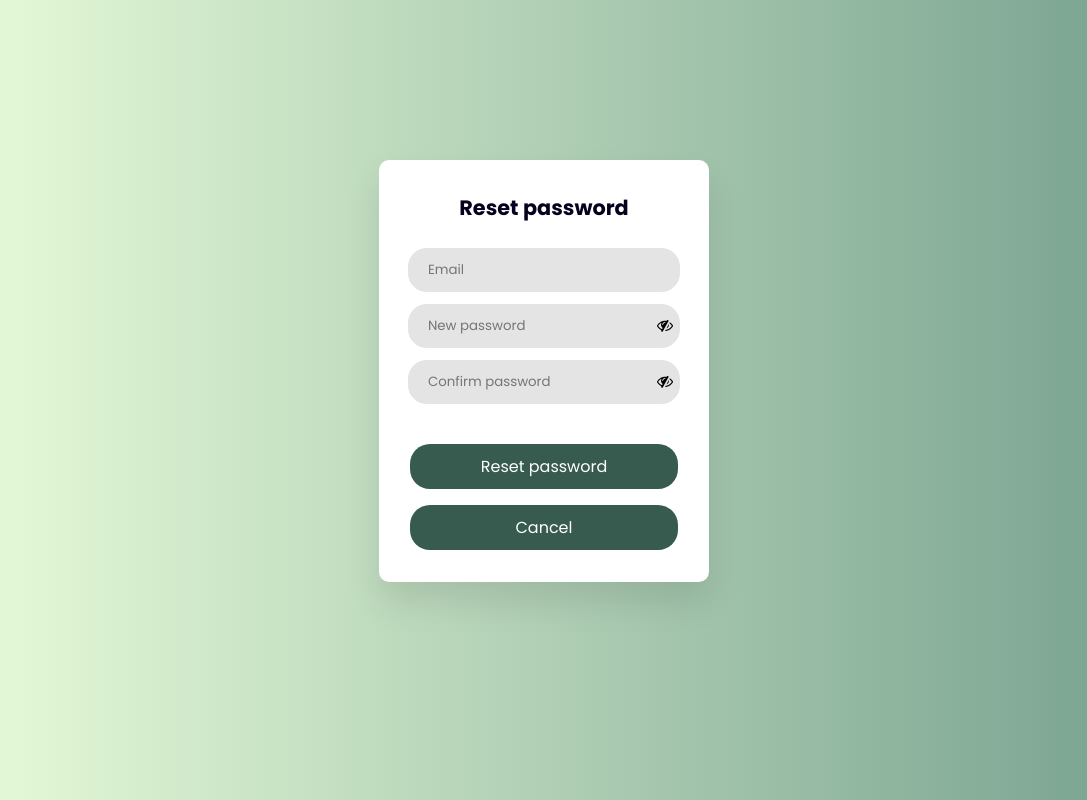
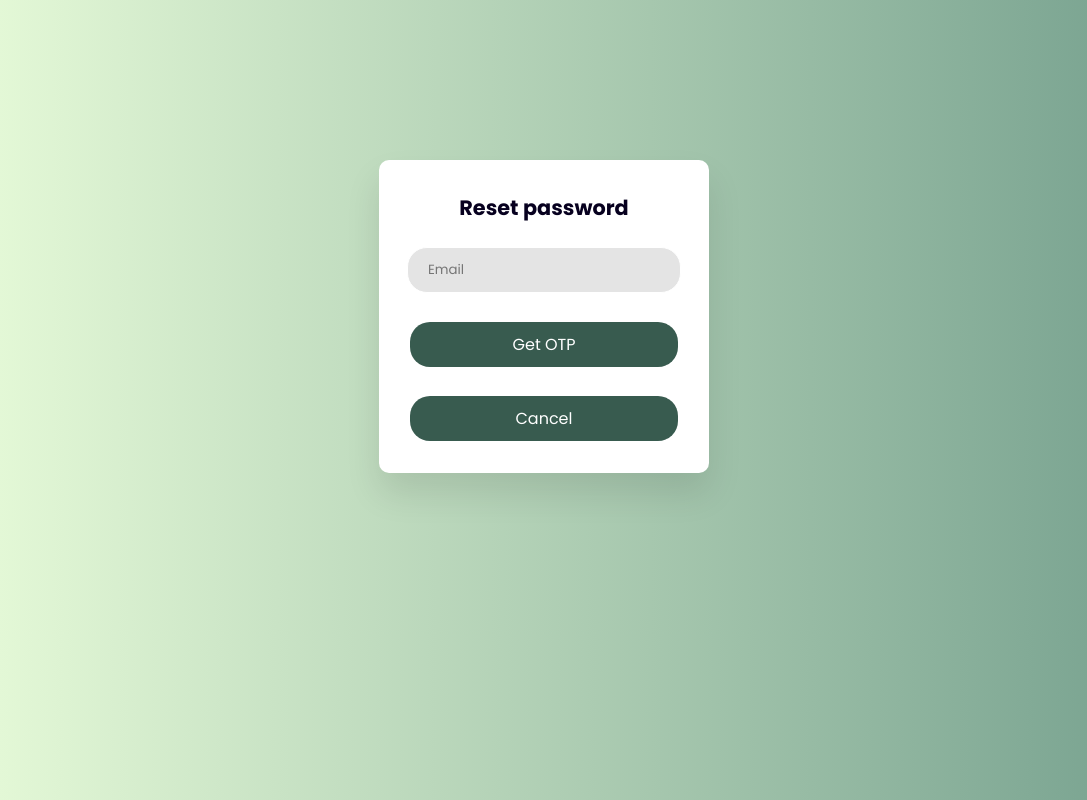
Before and after one commit to Lili0009/jlspace, a PHP site: page /forgot_password.php in a window 1280 px wide. Shown: the whole page, without its empty margins (96-1183 px from the left). Run offline with PHP 8.4, Linux system fonts and the light colour scheme.

Commit message:
Update forgot_password.php

```diff
--- a/forgot_password.php
+++ b/forgot_password.php
@@ -1,36 +1,3 @@
-<?php
-session_start();
-if (!isset($_SESSION['login_attempts'])) {
-    $_SESSION['login_attempts'] = 0;
-}
-
-// Function to check if the user has exceeded the maximum login attempts
-function hasExceededLoginAttempts() {
-    return $_SESSION['login_attempts'] >= 3;
-}
-
-// Function to set a timeout for subsequent login attempts after 3 failed attempts
-function setLoginAttemptTimeout() {
-    $_SESSION['login_timeout'] = time() + 30; // Set timeout for 30 seconds
-}
-
-// Function to check if the login attempt is within the timeout period
-function isLoginAttemptAllowed() {
-    return !isset($_SESSION['login_timeout']) || $_SESSION['login_timeout'] <= time();
-}
-
-// Function to reset login attempt counter
-function resetLoginAttempts() {
-    $_SESSION['login_attempts'] = 0;
-    unset($_SESSION['login_timeout']);
-}
-// Function to check if the password is at least 8 characters long
-function isPasswordValid($password) {
-    return strlen($password) >= 8;
-}
-// Increment login attempt counter
-$_SESSION['login_attempts']++;
-?>
 <!DOCTYPE html>
 <html>
 <head>
@@ -41,11 +8,12 @@ $_SESSION['login_attempts']++;
 <body>
 
 <style type="text/css">
+    /* Your CSS Styles */
     *{
         margin: 0;
         padding: 0;
         box-sizing: border-box;
-        font-family: "Poppins", san-serif;
+        font-family: "Poppins", sans-serif;
     }
     body{
         background: linear-gradient(90deg, #ecffdc, #749f8d);
@@ -58,6 +26,7 @@ $_SESSION['login_attempts']++;
         border-radius: 10px;
         text-align: center;
         box-shadow: 0 20px 35px rgba(0, 0, 0, 0.1);
+        position: relative; /* Add position relative */
     }
     h1{
         font-size: 1.3rem;
@@ -72,25 +41,6 @@ $_SESSION['login_attempts']++;
         margin-bottom: 0px;
         border-radius: 20px;
         background: #e4e4e4;
-    }
-    .password-container {
-        position: relative;
-    }
-    .password-container input {
-        width: 92%;
-        outline: none;
-        border: 1px solid #fff;
-        padding: 12px 20px;
-        margin-bottom: 10px;
-        border-radius: 20px;
-        background: #e4e4e4;
-    }
-    .password-container i {
-        position: absolute;
-        right: 20px;
-        top: 40%;
-        transform: translateY(-50%);
-        cursor: pointer;
     }
     button{
         font-size: 1rem;
@@ -107,108 +57,99 @@ $_SESSION['login_attempts']++;
     button:hover{
         background: #A9A9A9;
     }
-    input:focus{
-        border: 1px solid rgb(192, 192, 192)
+
+    /* Modal styles */
+    .modal-wrapper {
+        display: none;
+        position: fixed;
+        top: 0;
+        left: 0;
+        width: 100%;
+        height: 100%;
+        background-color: rgba(0, 0, 0, 0.5);
+        z-index: 999;
     }
-    .member{
-        font-size: 0.8rem;
-        margin-top: 1.4rem;
-        color: #636363;
+
+    .modal-content {
+        background-color: white;
+        width: 300px;
+        padding: 20px;
+        border-radius: 10px;
+        position: absolute;
+        top: 50%;
+        left: 50%;
+        transform: translate(-50%, -50%);
     }
-    .member a{
-        color: #385b4f;
-        text-decoration: none;
+    .modal-button:hover {
+        background-color: #A9A9A9;
     }
-    .member .fa{
-        color: #6F4E37;
-    }
-    .back-button {
-        font-size: 1rem;
-        margin-top: 1rem;
-        padding: 10px 0;
-        border-radius: 20px;
-        outline: none;
-        border: none;
-        width: 90%;
-        color: #fff;
-        cursor: pointer;
-        background: #385b4f;
-    }
-    .back-button:hover {
-        background: #A9A9A9;
+
+    .error-message {
+        color: red;
+        font-size: 0.6rem;
+        margin-top: 5px;
+        display: none;
     }
 </style>
 
 <div class="wrapper">
     <h1>Reset password</h1>
 
-    <form class="form-sign-up" action="includes/forgot.inc.php" method="post">
-        <div class="password-container">
-            <input id="email" type="text" name="email" placeholder="Email">
+    <form class="form-sign-up" id="resetForm" action="email_verification.php" method="post">
+        <div class="otp-container">
+            <input id="email" type="email" name="email" placeholder="Email" required>
+            <p class="error-message" id="emailErrorMessage">Please enter your email.</p>
+            <button type="button" id="generateOTP">Get OTP</button>
         </div>
-        <div class="password-container">
-            <input id="password" type="password" name="password" placeholder="New password">
-            <i class="fa fa-eye" id="togglePassword"></i>
-        </div>
-        <div class="password-container">
-            <input id="confirmPassword" type="password" name="confirmPassword" placeholder="Confirm password">
-            <i class="fa fa-eye" id="toggleConfirmPassword"></i>
-            <?php
-        if (isset($_GET['error']) && $_GET['error'] === 'invalidpassword'): ?>
-            <p style="color: red; font-size: 10px"><br>Password must be at least 8 characters long.</p>
-        <?php endif; ?>
-        </div>
-        <button type="submit" id="button" name="resetPassword">Reset password</button><br>
+        <input type="hidden" id="otp" name="otp"> <!-- Hidden field to store OTP -->
+        <div class="otp-timer" id="otpTimer"></div>
 
-        <?php
-        if (hasExceededLoginAttempts() && !isLoginAttemptAllowed()): ?>
-            <p>Login attempts exceeded. Please wait for <?php echo ($_SESSION['login_timeout'] - time()); ?> seconds before trying again.</p>
-        <?php endif; ?>
+        <p id="loginAttemptsError" style="display: none;">Login attempts exceeded. Please wait for <span id="timeoutRemaining"></span> seconds before trying again.</p>
     </form>
 
-    <button class="back-button" onclick="goBack()">Cancel</button>
+    <button class="back-button" id="cancelButton">Cancel</button>
 
-    <script>
-        function goBack() {
-            window.history.back();
+    <!-- Modal wrapper -->
+    <div id="customModal" class="modal-wrapper">
+        <div class="modal-content">
+            <p>Are you sure you want to cancel?</p>
+            <button class="modal-button" id="confirmYesButton">Yes</button>
+            <button class="modal-button" id="confirmNoButton">No</button>
+        </div>
+    </div>
+
+<script>
+    document.getElementById('cancelButton').addEventListener('click', function() {
+        openModal();
+    });
+
+    document.getElementById('confirmYesButton').addEventListener('click', function() {
+        closeModal();
+        window.location.href = "login.php"; // User confirmed, go back to the login page
+    });
+
+    document.getElementById('confirmNoButton').addEventListener('click', function() {
+        closeModal();
+    });
+
+    document.getElementById('generateOTP').addEventListener('click', function() {
+        var emailInput = document.getElementById('email');
+        var errorMessage = document.getElementById('emailErrorMessage');
+        if (emailInput.value.trim() !== '') { // Check if email field is not empty
+            document.getElementById('resetForm').submit(); // Submit the form
+        } else {
+            errorMessage.style.display = 'block'; // Show error message
         }
+    });
 
-        document.addEventListener('DOMContentLoaded', function () {
-            const passwordInput = document.getElementById('password');
-            const confirmPasswordInput = document.getElementById('confirmPassword');
-            const togglePassword = document.getElementById('togglePassword');
-            const toggleConfirmPassword = document.getElementById('toggleConfirmPassword');
+    function openModal() {
+        document.getElementById('customModal').style.display = 'block';
+    }
 
-            // Initially, set the password input to 'text' and the eye to 'fa-eye-slash'
-            passwordInput.type = 'password';
-            togglePassword.classList.remove('fa-eye');
-            togglePassword.classList.add('fa-eye-slash');
-
-            confirmPasswordInput.type = 'password';
-            toggleConfirmPassword.classList.remove('fa-eye');
-            toggleConfirmPassword.classList.add('fa-eye-slash');
-
-            togglePassword.addEventListener('click', function () {
-                togglePasswordVisibility(passwordInput, togglePassword);
-            });
-
-            toggleConfirmPassword.addEventListener('click', function () {
-                togglePasswordVisibility(confirmPasswordInput, toggleConfirmPassword);
-            });
-
-            function togglePasswordVisibility(inputField, toggleIcon) {
-                if (inputField.type === 'password') {
-                    inputField.type = 'text';
-                    toggleIcon.classList.remove('fa-eye-slash');
-                    toggleIcon.classList.add('fa-eye');
-                } else {
-                    inputField.type = 'password';
-                    toggleIcon.classList.remove('fa-eye');
-                    toggleIcon.classList.add('fa-eye-slash');
-                }
-            }
-        });
-    </script>
+    function closeModal() {
+        document.getElementById('customModal').style.display = 'none';
+    }
+</script>
 </div>
 </body>
-      </Html>
+</html>
```
